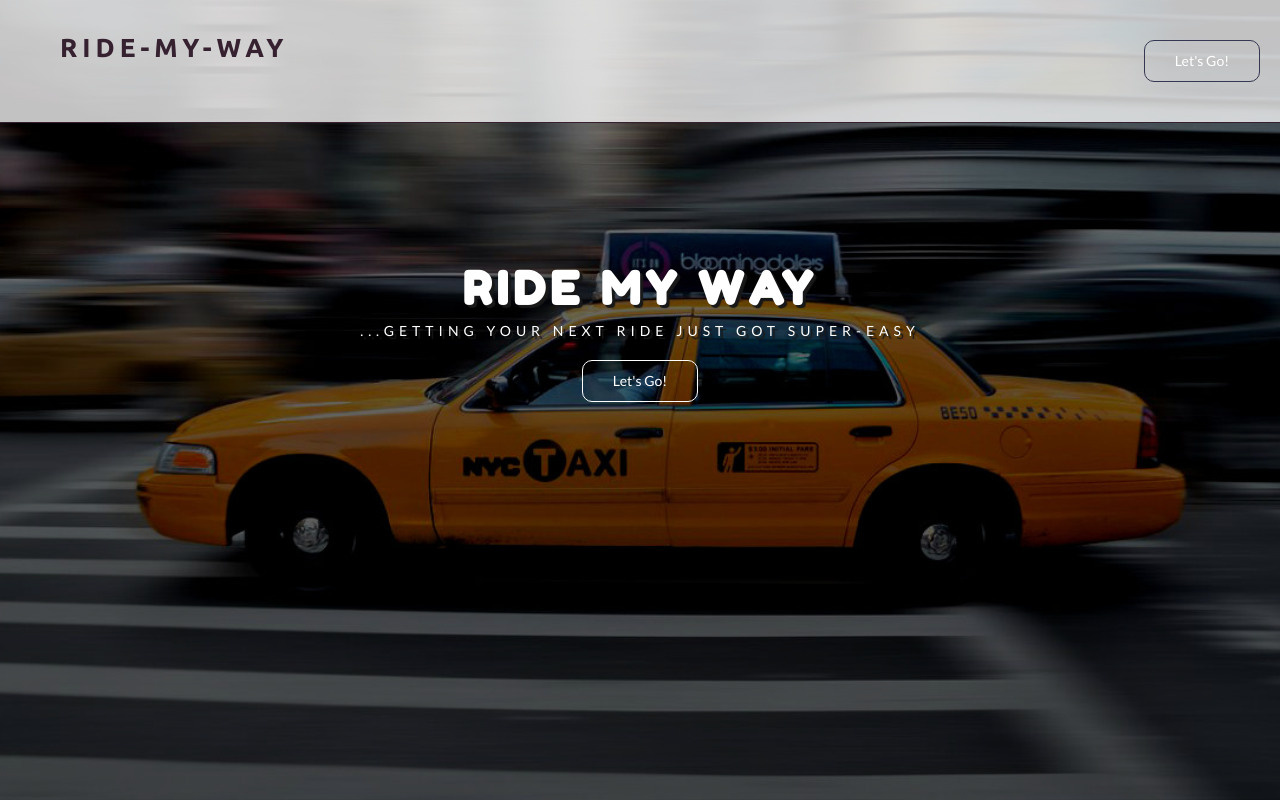
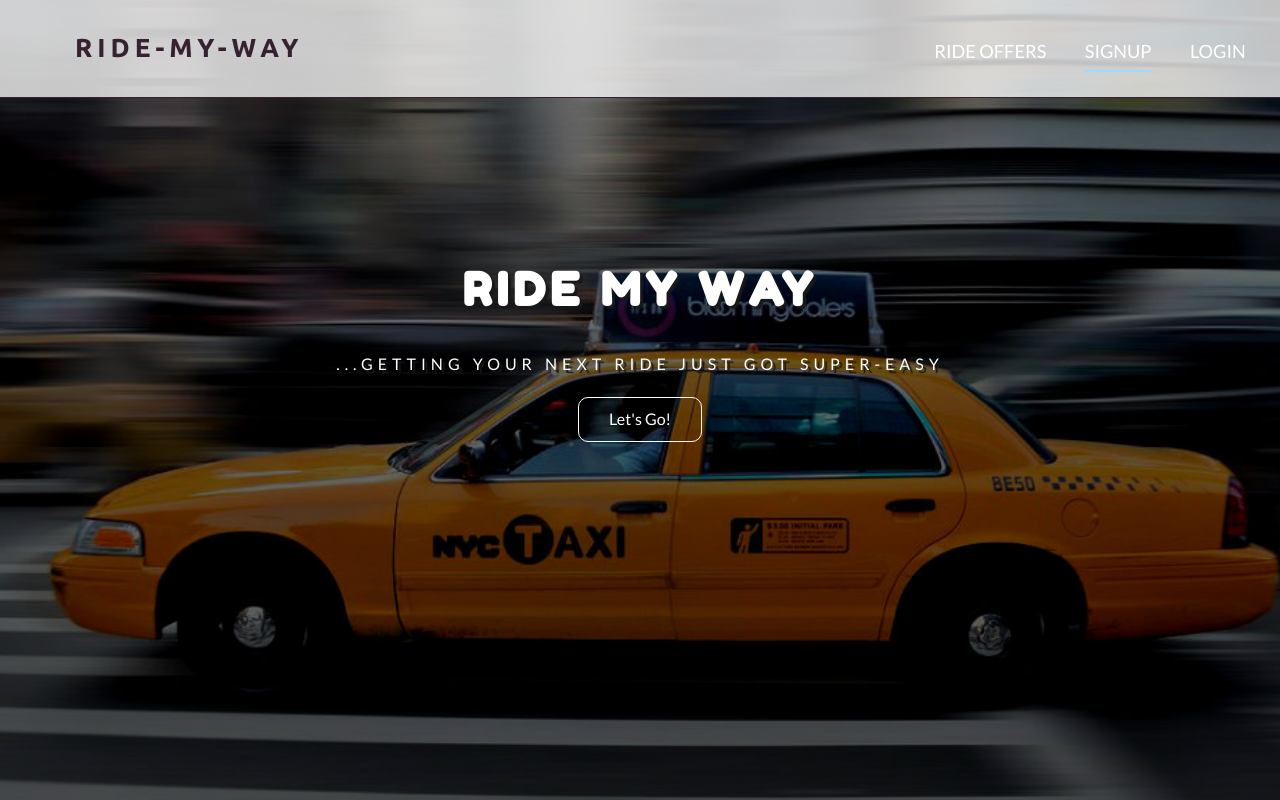
Before and after one commit to d-beloved/Ride-my-way, a plain HTML site: page UI/index.html in a window 1280 px wide. Shown: the top 800 px of the page. Drawn offline with Linux system fonts and the light colour scheme.

Commit message:
[Chore #158277820] Made some edit to the landing page [(Fixes) #158277820]

```diff
--- a/UI/css/style.css
+++ b/UI/css/style.css
@@ -87,6 +87,7 @@ nav.nav-bar ul li {
 }
 
 .landing {
+  font-size: initial;
   text-align: center;
   padding-top: 130px;
 }
--- a/UI/index.html
+++ b/UI/index.html
@@ -5,18 +5,27 @@
   <meta charset="UTF-8">
   <meta name="viewport" content="width=device-width, initial-scale=1.0">
   <title>Ride-My-Way</title>
+  <link rel="stylesheet" type="text/css" href="vendors/css/normalize.css">
+  <link rel="stylesheet" href="https://cdn.materialdesignicons.com/2.3.54/css/materialdesignicons.min.css" type="text/css">
   <link rel="stylesheet" type="text/css" href="css/style.css">
 </head>
 
 <body>
+  <div class="content">
     <div class="bg">
       <header>
-
-      <a class="brand" href="#">Ride-My-Way</a>
-      <nav class="nav-bar">
-        <ul>
-          <li><a class="btn btn-default" href="sign-up.html">Let's Go!</a></li>
+        <nav class="container">
+          <div class="row">
+            <div class="header-logo">
+              <a class="brand logo" href="#">Ride-My-Way</a>
+              <button type="button" id="navbar-toggler" class="nav-toggle"><i class="mdi mdi-view-sequential"></i></button>
+            </div>
+            <ul class="main-nav" id="navbar-collapse">
+              <li><a href="view-rides.html">Ride offers</a></li>
+              <li><a href="sign-up.html" class="active">SignUp</a></li>
+              <li><a href="sign-in.html">Login</a></li>
             </ul>
+          </div>
         </nav>
       </header>
 
@@ -32,6 +41,9 @@
         <p>&copy;2018 <a href="https://github.com/d-beloved">D-Beloved</a></p>
       </footer>
     </div>
+  </div>
+
+  <script src="js/main.js"></script>
 </body>
 
 </html>
```
Lines whose indentation alone changed are shown as unchanged.
